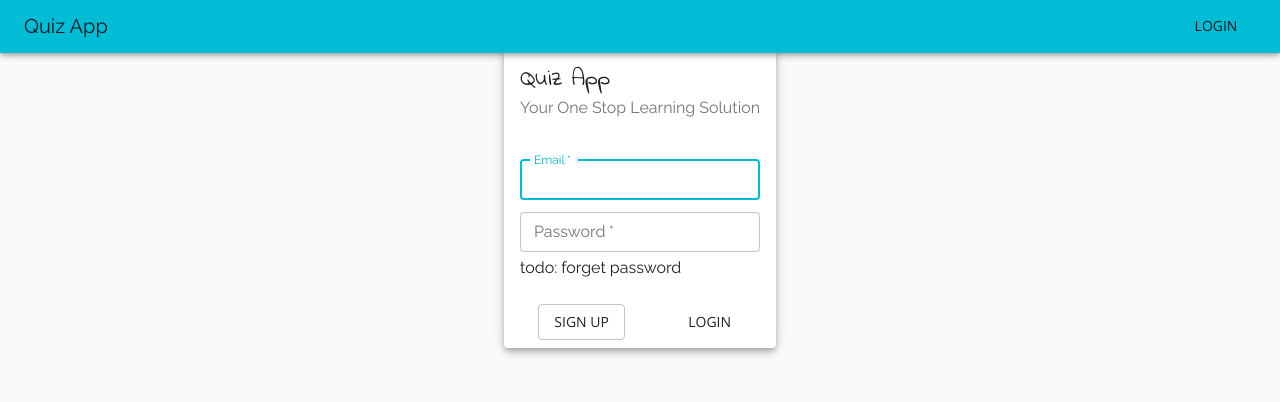
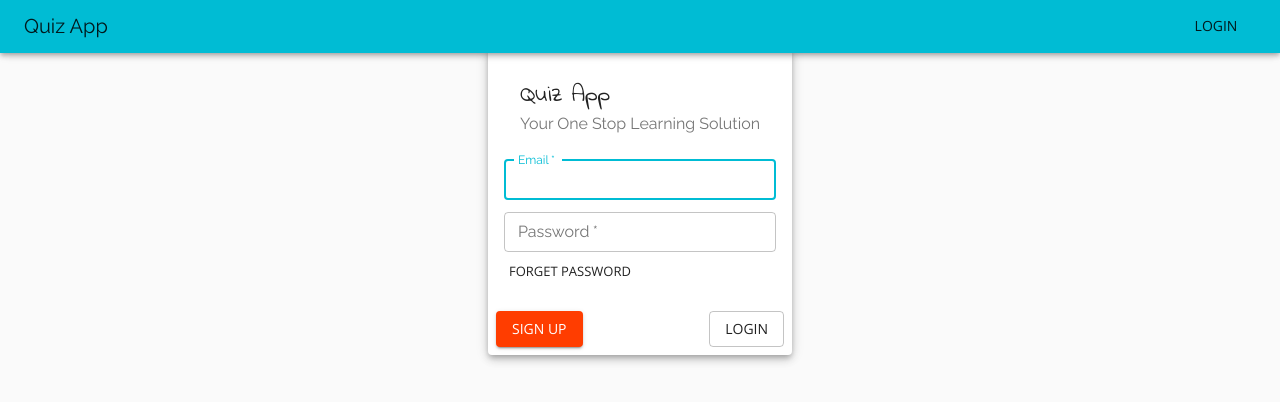
Before and after one commit to Stewart86/quiz-app, a React (Create React App) app: page /login in a window 1280 px wide. Shown: the top 402 px of the page. Built offline with nearby package versions, Linux system fonts and the light colour scheme; no server answers.

Commit message:
forget password

```diff
--- a/src/pages/account/Login.jsx
+++ b/src/pages/account/Login.jsx
@@ -4,16 +4,20 @@ import {
   CardActions,
   CardContent,
   CardHeader,
+  Dialog,
+  DialogActions,
+  DialogContent,
+  DialogTitle,
   Grid,
   TextField,
   Typography,
 } from "@material-ui/core"
 import React, { useContext, useState } from "react"
+import { forgetPassword, signin } from "../../auth/auth"
 
 import { AuthContext } from "../../components/AuthProvider"
 import { WarningSnackBar } from "../../components/WarningSnackBar"
 import { isString } from "lodash"
-import { signin } from "../../auth/auth"
 import { useHistory } from "react-router-dom"
 
 export const Login = () => {
@@ -21,6 +25,8 @@ export const Login = () => {
   const { currentUser } = useContext(AuthContext)
   const [cred, setCred] = useState({ email: "", password: "" })
   const [warning, setWarning] = useState({ open: false, msg: "" })
+  const [openForgetPw, setOpenForgetPw] = useState(false)
+  const [email, setEmail] = useState("")
 
   const handleLogin = async () => {
     const result = await signin(cred.email, cred.password)
@@ -30,17 +36,21 @@ export const Login = () => {
       history.push("/admin")
     }
   }
+
   const handleSignUp = () => {
     history.push("/account/signup")
   }
+
   const handleChange = (obj) => {
     setCred((state) => ({ ...state, ...obj }))
   }
+
   const handleKeyPress = (event) => {
     if (event.key === "Enter") {
       handleLogin()
     }
   }
+
   const handleWarningClose = () => {
     setWarning({ open: false, msg: "" })
   }
@@ -48,13 +58,24 @@ export const Login = () => {
     history.push("/admin")
     return null
   }
+
+  const handleEmailChange = (event) => {
+    setEmail(event.target.value)
+  }
+
+  const handleForgetPw = async () => {
+    await forgetPassword(email)
+    setOpenForgetPw(false)
+  }
+
   return (
+    <>
       <Card elevation={5}>
+        <CardContent>
           <CardHeader
             title={"Quiz App"}
             subheader={"Your One Stop Learning Solution"}
           />
-      <CardContent>
           <Grid item xs={12}>
             <TextField
               fullWidth
@@ -70,7 +91,9 @@ export const Login = () => {
           <Grid item xs={12}>
             <TextField
               fullWidth
-            onChange={(event) => handleChange({ password: event.target.value })}
+              onChange={(event) =>
+                handleChange({ password: event.target.value })
+              }
               required
               type={"password"}
               label={"Password"}
@@ -79,16 +102,28 @@ export const Login = () => {
               onKeyPress={handleKeyPress}
             />
           </Grid>
-        <Typography>todo: forget password</Typography>
+          <Button onClick={() => setOpenForgetPw(true)} size={"small"}>
+            Forget Password
+          </Button>
         </CardContent>
-      <CardActions>
-        <Grid container justify={"space-around"}>
-          <Button onClick={handleSignUp} variant={"outlined"}>
+        <CardActions disableSpacing>
+          <Grid container justify={"space-between"}>
+            <Grid item>
+              <Button
+                onClick={handleSignUp}
+                color={"secondary"}
+                variant={"contained"}>
                 Sign Up
               </Button>
-          <Button onClick={handleLogin}>Login</Button>
+            </Grid>
+            <Grid item>
+              <Button onClick={handleLogin} variant={"outlined"}>
+                Login
+              </Button>
+            </Grid>
           </Grid>
         </CardActions>
+      </Card>
       <WarningSnackBar
         anchorOrigin={{ vertical: "bottom", horizontal: "center" }}
         open={warning.open}
@@ -96,6 +131,23 @@ export const Login = () => {
         onClose={handleWarningClose}
         autoHideDuration={3000}
       />
-    </Card>
+      <Dialog open={openForgetPw} onClose={() => setOpenForgetPw(false)}>
+        <DialogTitle>Forget Password</DialogTitle>
+        <DialogContent>
+          <Typography variant={"subtitle1"} gutterBottom>
+            Enter the email you use to sign in.
+          </Typography>
+          <TextField
+            fullWidth
+            label={"Email"}
+            variant={"outlined"}
+            onChange={handleEmailChange}
+          />
+        </DialogContent>
+        <DialogActions>
+          <Button onClick={handleForgetPw}>Reset Password</Button>
+        </DialogActions>
+      </Dialog>
+    </>
   )
 }
```
Lines whose indentation alone changed are shown as unchanged.
